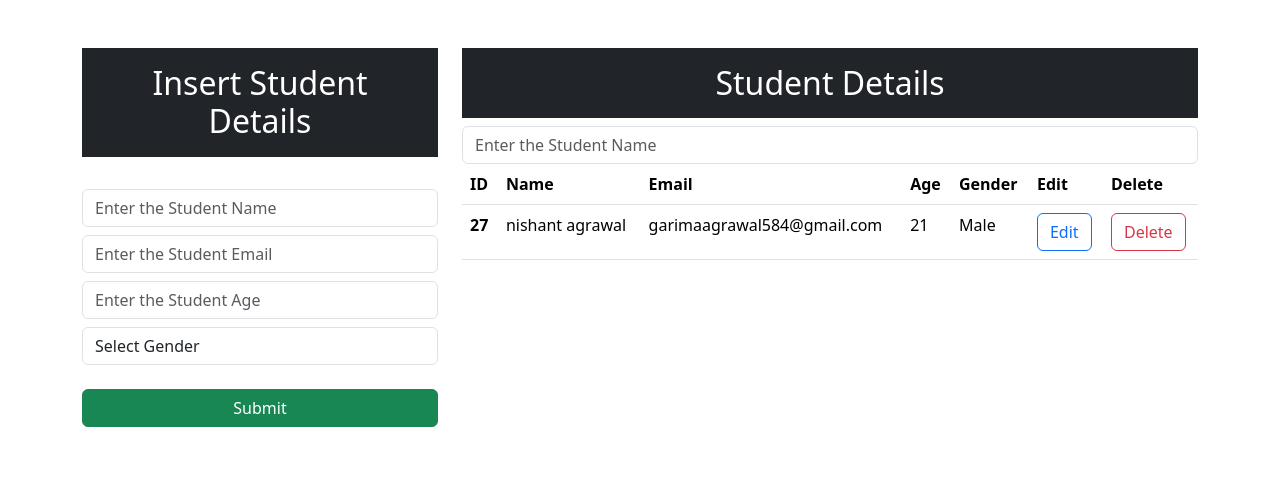
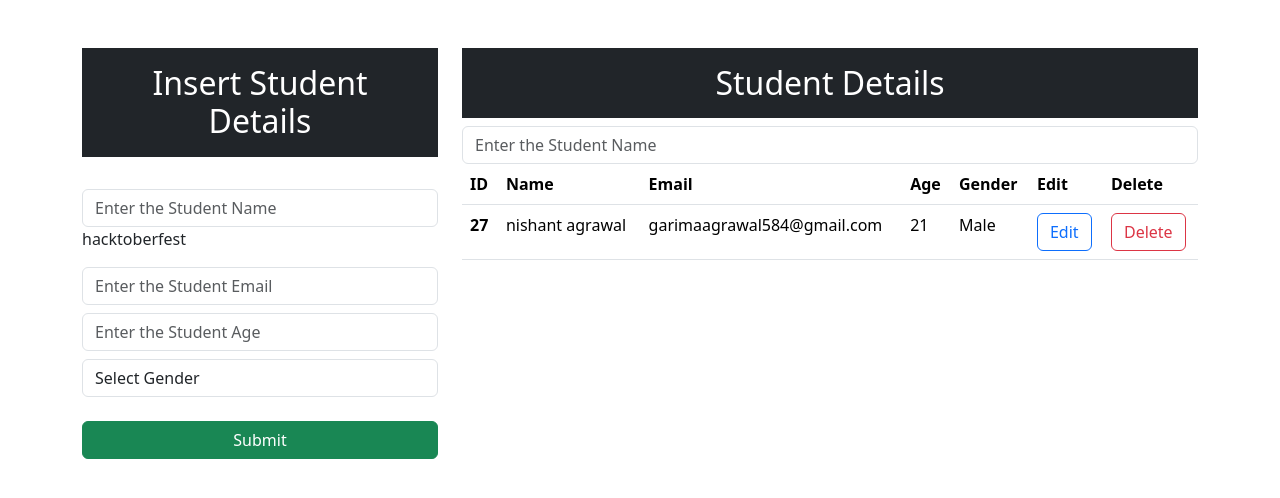
Before and after one commit to nidhiagrawal1710/CRUD, a Django app: page / in a window 1280 px wide. Shown: the part 56-554 px from the top of the page. Run offline with Django 5.2, Linux system fonts and the light colour scheme; data comes from the database, SQL or seed files in the repository.

Commit message:
Update index.html

```diff
--- a/CRUD/project/templates/index.html
+++ b/CRUD/project/templates/index.html
@@ -36,7 +36,9 @@
                 name="name"
                 required
               />
+              <p>hacktoberfest</p>
             </div>
+
             <div class="form-group">
               <input
                 type="email"
```
